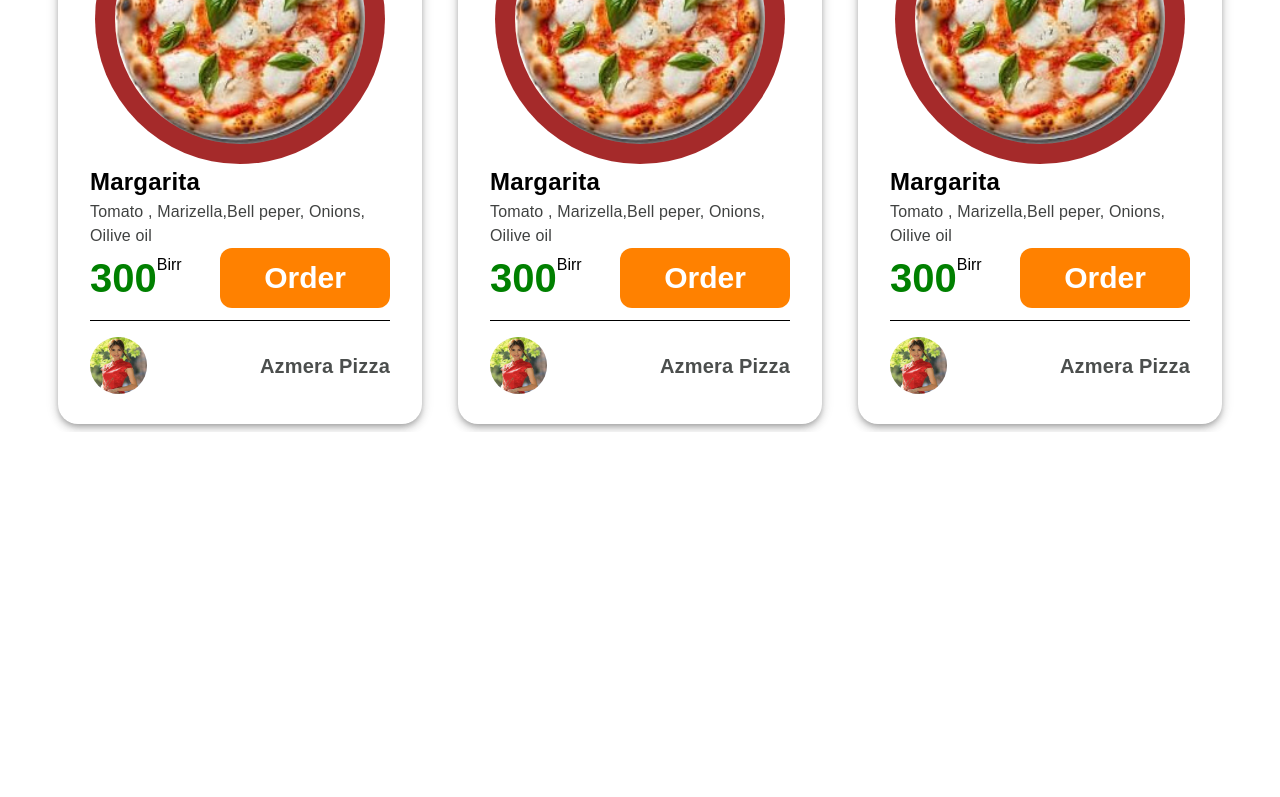
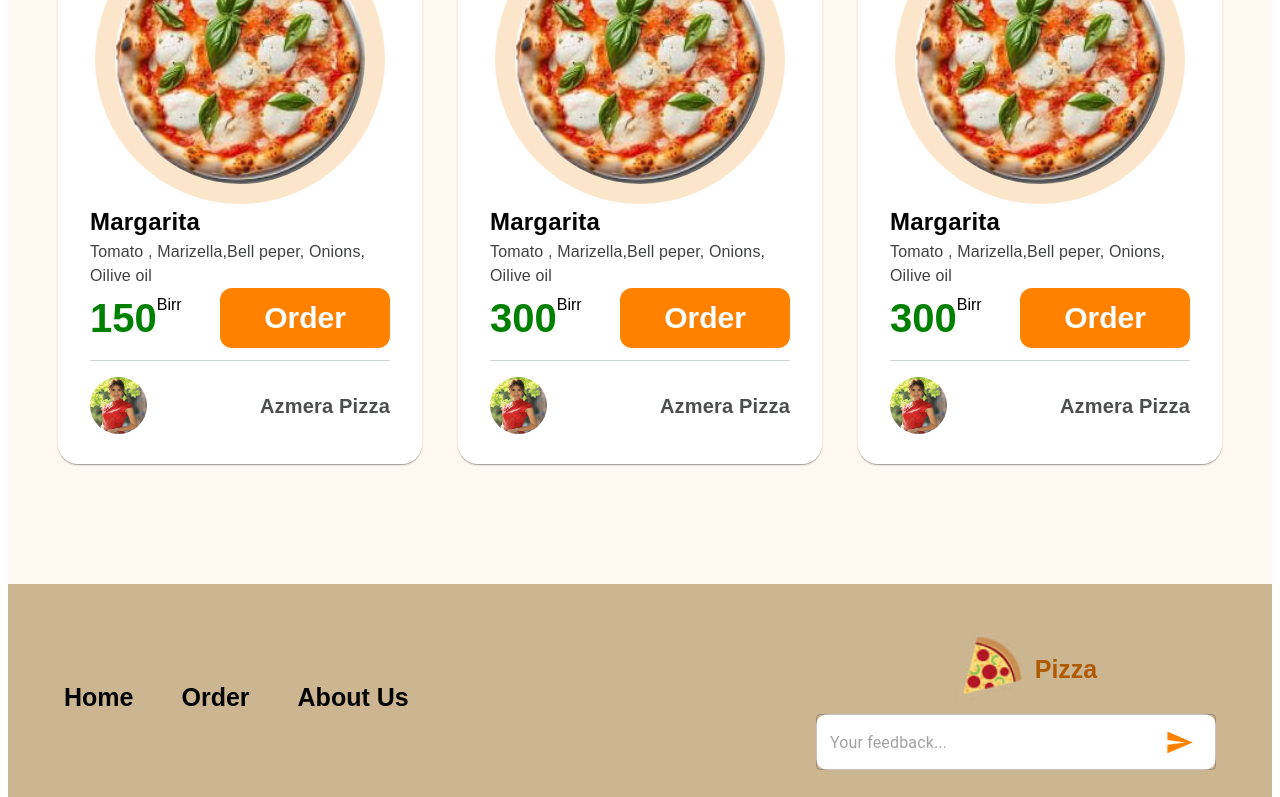
Before and after one commit to mihret1/Pizza-Ordering-Service, a React (Vite) app in the folder client/: page / in a window 1280 px wide. Shown: the part 3594-4391 px from the top of the page. Before the commit the page ends 4026 px from the top, so only its background shows below. Built offline with nearby package versions, Linux system fonts and the light colour scheme.

Commit message:
finish the home page

```diff
--- /dev/null
+++ b/client/src/components/footer.jsx
@@ -0,0 +1,76 @@
+import { Box, Grid,IconButton,InputAdornment,Stack, TextField, Typography } from "@mui/material"
+import logo4 from '../assets/logo3.jpg'
+import SendIcon from '@mui/icons-material/Send';
+import {useTheme, useMediaQuery} from '@mui/material'
+import SmartDisplayIcon from '@mui/icons-material/SmartDisplay';
+import TwitterIcon from '@mui/icons-material/Twitter';
+import LinkedInIcon from '@mui/icons-material/LinkedIn';
+import YouTubeIcon from '@mui/icons-material/YouTube';
+import FacebookOutlinedIcon from '@mui/icons-material/FacebookOutlined';
+import LinkedIn from "@mui/icons-material/LinkedIn";
+import '../styles/footer.css'
+
+ const Footer=()=>{
+    const theme=useTheme()
+    const isExtraSmall=useMediaQuery(theme.breakpoints.down('xs'))
+    const isSmallSize=useMediaQuery(theme.breakpoints.down('sm'))
+    const betweenSmallMedium=useMediaQuery(theme.breakpoints.between('sm','md'))
+    const isMediumSize=useMediaQuery(theme.breakpoints.down('md'))
+  const betweenMediumLarge=useMediaQuery(theme.breakpoints.between('md','lg'))
+  const isLarge=useMediaQuery(theme.breakpoints.down('lg'))
+  const upperLarge=useMediaQuery(theme.breakpoints.up('lg'))
+
+    return(
+     <Stack>
+
+        <Stack direction='row' paddingY={5} justifyContent='space-between' alignItems='center' sx={{ backgroundColor:'#CCB691',paddingX: isMediumSize && 2 ||  7 }}>
+            <Stack direction={{ sm:'row' }} spacing={{ xs:4, sm:2, md:4,lg:6}}>
+             <span style={{  fontSize: isMediumSize && 17 || 25,fontWeight:'bold', fontFamily:'sans-serif' }}>Home</span>
+             <span  style={{ fontSize: isMediumSize && 17 || 25,fontWeight:'bold', fontFamily:'sans-serif' }}>Order</span>
+             <span  style={{ fontSize: isMediumSize && 17 || 25,fontWeight:'bold', fontFamily:'sans-serif' }}>About Us</span>
+           </Stack>
+
+
+            <Stack alignItems='center'>
+                <Stack direction='row' alignItems='center'> <img src={logo4} style={{ width:100,height:90 }}/> <span style={{ fontFamily:'sans-serif', color:'#AF5901' ,fontSize:25,fontWeight:'bolder' }}>Pizza</span></Stack>
+                <TextField
+                   sx={{fontWeight:'bold', borderRadius:3 ,backgroundColor:'white', width: isMediumSize && 220  || 400, border:'none', outline:'none'}}
+                   placeholder="Your feedback..."
+                   InputProps={{
+                     endAdornment:(
+                        <InputAdornment position="end">
+                            <IconButton>  <SendIcon sx={{ color:'#FF8100',fontSize:'larger' }} />  </IconButton>
+                        </InputAdornment>
+                     )
+                    }}
+                />
+            </Stack>
+
+
+        </Stack>
+        <Stack direction={{md:'row'  }} sx={{ paddingY : isSmallSize ? 5 :1 }} height={100} backgroundColor="black" alignItems='center' justifyContent='space-between' paddingX='4%'>
+
+            <Stack direction={{ sm:'row' }} color='white' spacing={5} alignItems='center' >
+                <Typography>@2024 Pizza All Rights Reserved</Typography>
+                <Typography>Term & Condition</Typography>
+            </Stack>
+
+            <Stack direction='row' spacing={2}>
+                    <Box  className='footerIconn'  display='flex' bgcolor='#141414' justifyContent='center' alignItems='center' width={50} height={50} borderRadius='100%' >
+                            <FacebookOutlinedIcon  sx={{ color:'white' }}/>
+                    </Box>
+                    <Box  className='footerIconn'  display='flex' bgcolor='#141414' justifyContent='center' alignItems='center' width={50} height={50} borderRadius='100%' >
+                            <LinkedIn  sx={{ color:'white' }}/>
+                    </Box><Box  className='footerIconn'  display='flex' bgcolor='#141414' justifyContent='center' alignItems='center' width={50} height={50} borderRadius='100%' >
+                            <TwitterIcon  sx={{ color:'white' }}/>
+                    </Box><Box  className='footerIconn'  display='flex' bgcolor='#141414' justifyContent='center' alignItems='center' width={50} height={50} borderRadius='100%' >
+                            <YouTubeIcon  sx={{ color:'white' }}/>
+                    </Box>
+            </Stack>
+        </Stack>
+
+    </Stack>
+)
+}
+
+export default Footer
--- a/client/src/pages/Home.jsx
+++ b/client/src/pages/Home.jsx
@@ -16,6 +16,8 @@ import BatteryChargingFullIcon from '@mui/icons-material/BatteryChargingFull';
 import { SvgIcon } from '@mui/material';
 
 import girl from '../assets/girl.jpg'
+import Footer from '../components/footer'
+
 function Home() {
   const theme=useTheme()
 
@@ -125,14 +127,14 @@ function Home() {
 
 const CardThree=(props)=>{
   return(
-      <Stack width={ 300} paddingX={4} height={580} borderRadius={5} boxShadow={5} alignItems='center' justifyContent='center'>
-            <Stack sx={{ justifyContent:'center',alignItems:'center', backgroundColor:'brown',width:290, height:290,borderRadius:'100%' }}>
+      <Stack bgcolor='white' width={ 300} paddingX={4} height={580} borderRadius={5} boxShadow={1} alignItems='center' justifyContent='center'>
+            <Stack sx={{ justifyContent:'center',alignItems:'center', backgroundColor:'#FBE6CC',width:290, height:290,borderRadius:'100%' }}>
               <img src={props.imagee} style={{ width:250, height:250, borderRadius:'100%' }}/>
             </Stack>
             <Stack>
               <Typography fontWeight='bolder' fontFamily='sans-serif' fontSize={24}>{props.title}</Typography>
               <Typography color='#404241' fontSize={16}  fontFamily='sans-serif'>{props.desc}</Typography>
-              <Stack direction='row' borderBottom={0.1} justifyContent='space-between' alignItems='center' pb={1.5} >
+              <Stack direction='row' borderBottom={1.5} borderColor='#ced6d2' justifyContent='space-between' alignItems='center' pb={1.5} >
                 <Stack direction='row' fontFamily='sans-serif'><span style={{color:'green', fontSize:40,fontWeight:'bold' }}>{props.money}</span><span>Birr</span></Stack>
                 <Stack width={170} height={60} borderRadius={3} justifyContent='center' fontFamily='sans-serif' fontWeight='bold' alignItems='center' fontSize={30}  sx={{ backgroundColor:'#FF8100' }}>
                   <Link to='/' style={{ color:'white' ,textDecoration:'none'}}> Order  </Link>
@@ -298,7 +300,7 @@ const CardThree=(props)=>{
       </Stack>
 
      {/* part four */}
-     <Stack sx={{  paddingX: isMediumSize && 0.3 || 5,paddingTop:10 }}>
+     <Stack pb={5} sx={{  paddingX: isMediumSize && 0.3 || 5,paddingTop:10 ,backgroundColor:'#FFF8F1'}}>
        <Typography paddingY={2} pl={2.5} sx={{ color:'gray' ,
           fontSize: isMediumSize ? 24: 40
            }}>Popular Pizzas</Typography>
@@ -370,7 +372,7 @@ const CardThree=(props)=>{
       </Stack>
 
       {/* part five */}
-      <Stack sx={{  paddingX: isMediumSize && 0.3 || 5,paddingTop:10 }}>
+      <Stack  pb={15} sx={{  paddingX: isMediumSize && 0.3 || 5,paddingTop:10,backgroundColor:'#FFF8F1' }}>
        <Typography paddingY={3} pl={2.5} sx={{ color:'gray' ,
           fontSize: isMediumSize ? 24: 40
            }}>Fasting</Typography>
@@ -380,7 +382,7 @@ const CardThree=(props)=>{
             <CardThree
               imageP={girl}
               imagee={img6}
-              money='300'
+              money='150'
               title='Margarita'
               desc='Tomato , Marizella,Bell peper, Onions, Oilive oil'
               titleTwo='Azmera Pizza'
@@ -410,6 +412,14 @@ const CardThree=(props)=>{
 
        </Grid>
       </Stack>
+
+
+      <Stack>
+        <Footer />
+      </Stack>
+
+
+
     </Stack>
   )
 }
--- /dev/null
+++ b/client/src/styles/footer.css
@@ -0,0 +1,3 @@
+.footerIconn{
+    background-color: red
+}
```
Also changed, not shown: client/src/assets/logo3.jpg (added).
